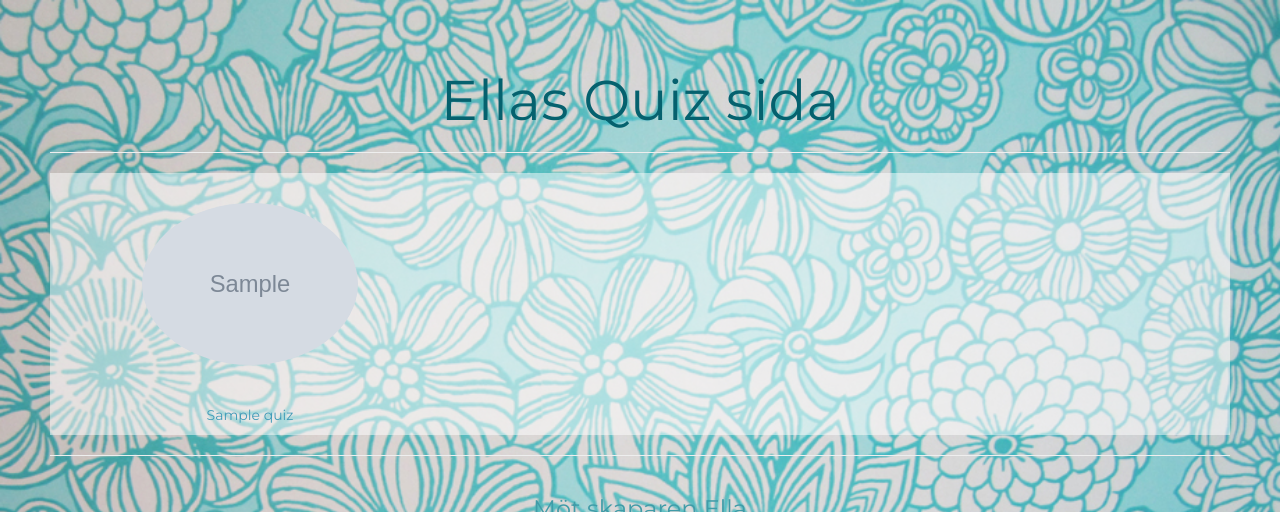
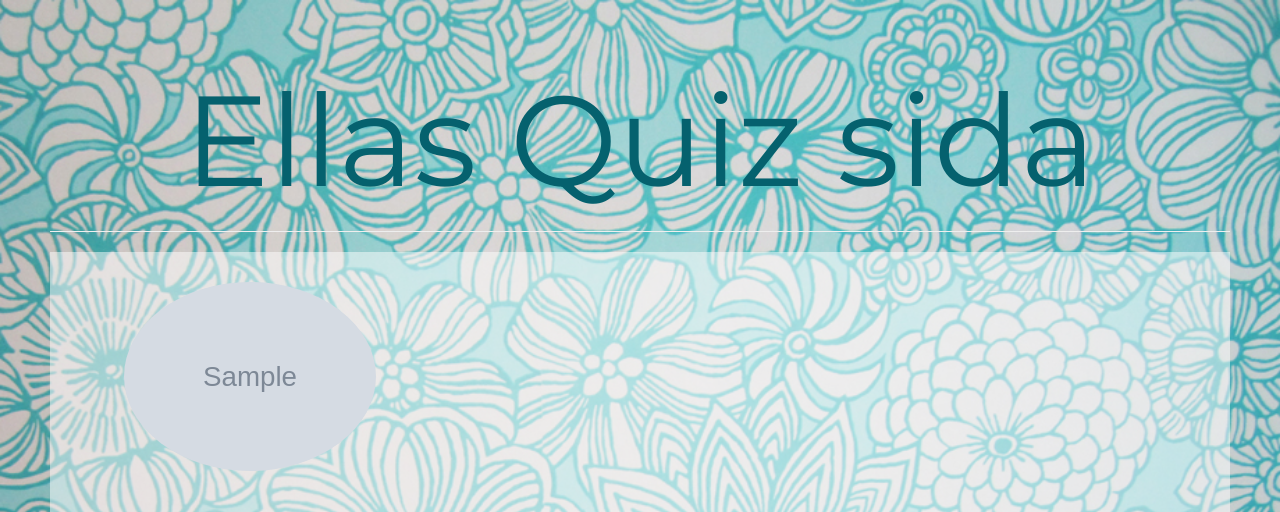
Before and after one commit to tiddelipoms/quizproject, a Django app: page / in a window 1280 px wide. Shown: the top 512 px of the page. Run offline with Django 3.2, Linux system fonts and the light colour scheme; tables that the repository leaves empty hold one stand-in row (values such as "Sample post"); grey boxes marked "Sample" are stand-in pictures; some libraries are stand-ins or nearby versions; grey boxes are pictures that could not be loaded.

Commit message:
made font size adjust to page.

```diff
--- a/quiz/templates/quiz/quiz.html
+++ b/quiz/templates/quiz/quiz.html
@@ -18,7 +18,7 @@
 
 	<h1>{{ quiz.name }}</h1>
 <hr>
-<div class="quiz-container"></div>
+<div class="quiz-container">
 	<div class="overlay"> </div>
 	<center>
 		<p>{{ quiz.description }}</p>
--- a/quiz/templates/quiz/startpage.html
+++ b/quiz/templates/quiz/startpage.html
@@ -23,7 +23,7 @@
 	<br>
 	<p>{% for quiz in quizzes %}
 	 <div class="col-xs-4">
-	 	<center><img src= "{{quiz.quiz_image}}" class="img-circle" class="img-responsive" style="height: 60%; width: 60%; object-fit: contain">
+	 	<center><img src= "{{quiz.quiz_image}}" class="img-circle" class="img-responsive" style="height: 70%; width: 70%; object-fit: contain">
  		<p><br><br><a href="{%url 'quiz_page' quiz.quiz_number %}">
  		{{ quiz.name}}</a></p></center>
  	</div>
--- a/static/style.css
+++ b/static/style.css
@@ -13,28 +13,29 @@ body {
 h1 {
 	color: #05616E;
 	text-align: center;
-	font-size: 400%;
+	font-size: 10vw;
 }
 
 h2 {
 	color: #05616E;
 	text-align: center;
-	font-size: 200%;
+	font-size: 7vw;
 }
 
 h3 {
 	color: #409CA8;
 	text-align: center;
+	font-size: 4vw;
 }
 
 
 a {
     color: #409BB8;
     text-decoration: none;
-    font-size: 100%;
+    font-size: 3vw;
 }
 
-p {font-size: 100%}
+p {font-size: 3vw}
 
 .quiz-container {
 	position: relative;
```
Also changed, not shown: 1 other file.
